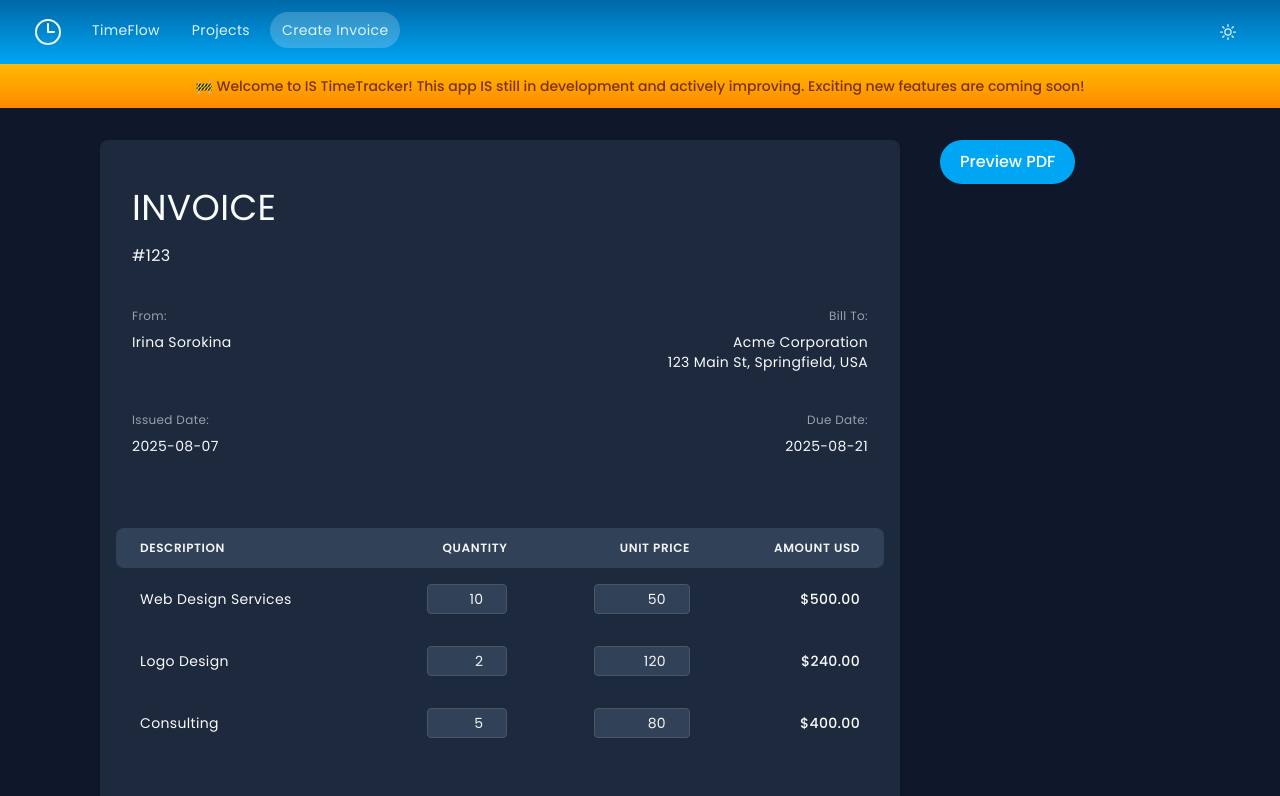
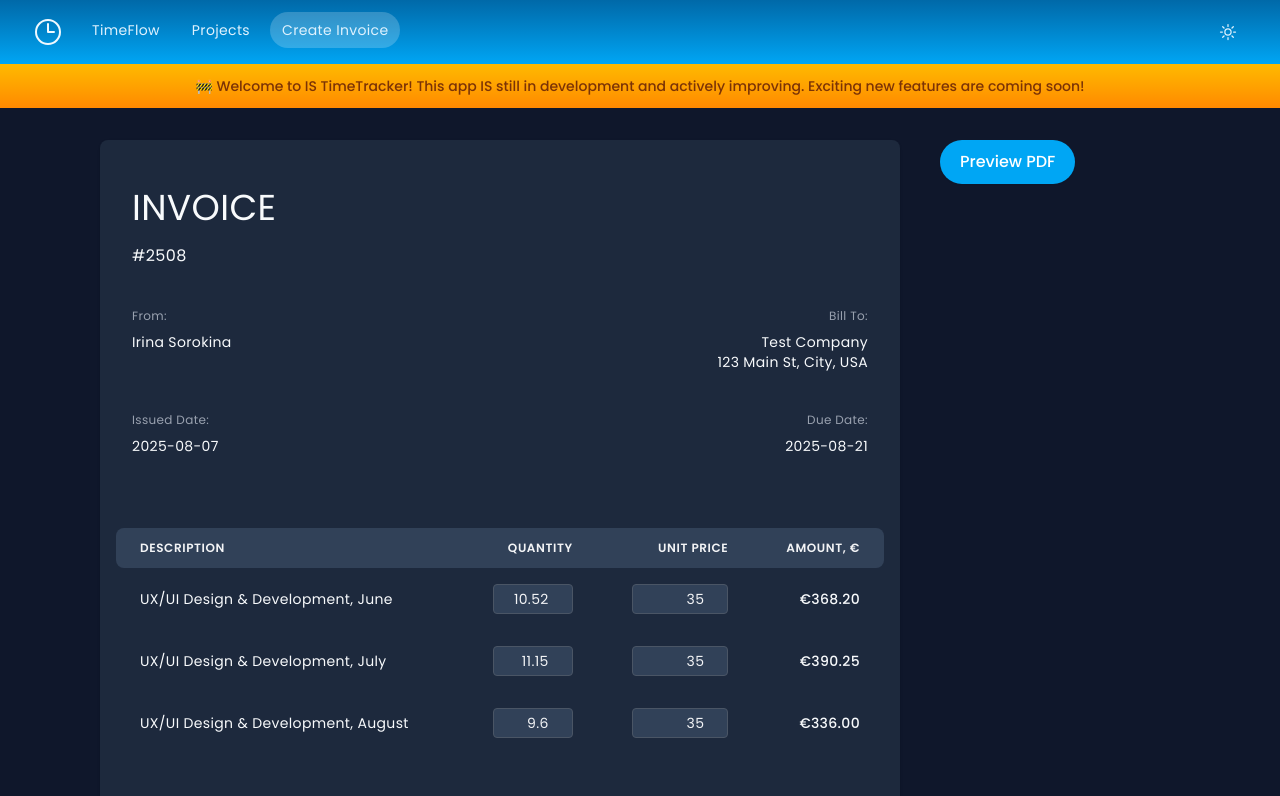
Before and after one commit to Eirene/is-timeflow, a Next.js app: page /invoice in a window 1280 px wide. Shown: the top 796 px of the page. Built offline with nearby package versions, Linux system fonts and the light colour scheme.

Commit message:
dev: add auto invoice number, small css changes

```diff
--- a/app/components/TimeLog.tsx
+++ b/app/components/TimeLog.tsx
@@ -41,7 +41,7 @@ export default function TimeLog({
                             {record.date}
                         </span>
                         <ClockIcon className="text-gray-400 size-5" />
-                        <span className="text-gray-700 dark:text-gray-300 tracking-wide w-20">
+                        <span className="text-gray-700 dark:text-gray-300 tracking-wide w-24">
                             {formatTime(record.duration)}
                         </span>
                     </div>
--- a/app/components/TimeRecords.tsx
+++ b/app/components/TimeRecords.tsx
@@ -176,7 +176,7 @@ export default function TimeRecords() {
                                             <Initials name={project.name} />
                                             <h3>{project.name}</h3>
 
-                                            <p className="ml-auto shrink-0 w-20 text-sm text-gray-600 dark:text-gray-400 whitespace-nowrap tracking-wide">
+                                            <p className="ml-auto shrink-0 w-24 text-sm text-gray-600 dark:text-gray-400 whitespace-nowrap tracking-wide">
                                                 {formatTime(projectTotal)}
                                             </p>
                                         </div>
--- a/app/invoice/page.tsx
+++ b/app/invoice/page.tsx
@@ -13,17 +13,37 @@ export default function InvoiceForm() {
             "T",
         )[0];
 
+    // Generate auto invoice number based on current year and month
+    const generateInvoiceNumber = () => {
+        const now = new Date();
+        const year = now.getFullYear().toString().slice(-2); // Last 2 digits of year
+        const month = String(now.getMonth() + 1).padStart(2, "0"); // Month with leading zero
+        return `#${year}${month}`;
+    };
+
     const [isPreviewMode, setIsPreviewMode] = useState(true);
     const [formData] = useState({
-        billTo: "Acme Corporation",
-        address: "123 Main St, Springfield, USA",
+        billTo: "Test Company",
+        address: "123 Main St, City, USA",
         selectedDate: today,
         selectedDueDate: twoWeeksLater,
     });
     const [invoiceItems, setInvoiceItems] = useState([
-        { description: "Web Design Services", quantity: 10, unitPrice: 50 },
-        { description: "Logo Design", quantity: 2, unitPrice: 120 },
-        { description: "Consulting", quantity: 5, unitPrice: 80 },
+        {
+            description: "UX/UI Design & Development, June",
+            quantity: 10.52,
+            unitPrice: 35,
+        },
+        {
+            description: "UX/UI Design & Development, July",
+            quantity: 11.15,
+            unitPrice: 35,
+        },
+        {
+            description: "UX/UI Design & Development, August",
+            quantity: 9.6,
+            unitPrice: 35,
+        },
     ]);
 
     const iframeRef = useRef<HTMLIFrameElement>(null);
@@ -33,14 +53,14 @@ export default function InvoiceForm() {
         .reduce((sum, item) => sum + item.quantity * item.unitPrice, 0)
         .toLocaleString("en-US", {
             style: "currency",
-            currency: "USD",
+            currency: "EUR",
             minimumFractionDigits: 2,
         });
 
     const formattedAmount = (item: { quantity: number; unitPrice: number }) => {
         return (item.quantity * item.unitPrice).toLocaleString("en-US", {
             style: "currency",
-            currency: "USD",
+            currency: "EUR",
             minimumFractionDigits: 2,
         });
     };
@@ -206,7 +226,9 @@ export default function InvoiceForm() {
                                         <div className="text-4xl py-4">
                                             INVOICE
                                         </div>
-                                        <div className="text-base">#123</div>
+                                        <div className="text-base">
+                                            {generateInvoiceNumber()}
+                                        </div>
                                     </div>
                                     <div className="grid grid-cols-2 gap-10 mb-10">
                                         <div>
@@ -260,8 +282,8 @@ export default function InvoiceForm() {
                                                 <th className="px-6 h-10 text-right text-xs font-semibold text-gray-900 dark:text-gray-100 uppercase tracking-wider">
                                                     Unit Price
                                                 </th>
-                                                <th className="px-6 h-10 text-right text-xs font-semibold text-gray-900 dark:text-gray-100 uppercase tracking-wider rounded-r-lg">
-                                                    Amount USD
+                                                <th className="px-6 h-10 text-right text-xs font-semibold text-gray-900 dark:text-gray-100 uppercase tracking-wider rounded-r-lg whitespace-nowrap">
+                                                    Amount, &euro;
                                                 </th>
                                             </tr>
                                         </thead>
@@ -393,12 +415,13 @@ export default function InvoiceForm() {
                                         </div>
                                         <div>
                                             <div className="text-sm mb-2">
-                                                Company Details
+                                                Details
                                             </div>
                                             <div className="text-gray-400">
                                                 <div className="text-xs">
                                                     EIN: 12-3456789
                                                 </div>
+
                                                 <div className="text-xs">
                                                     Registered Office: 123 Tech
                                                     Street, San Francisco, CA
```
